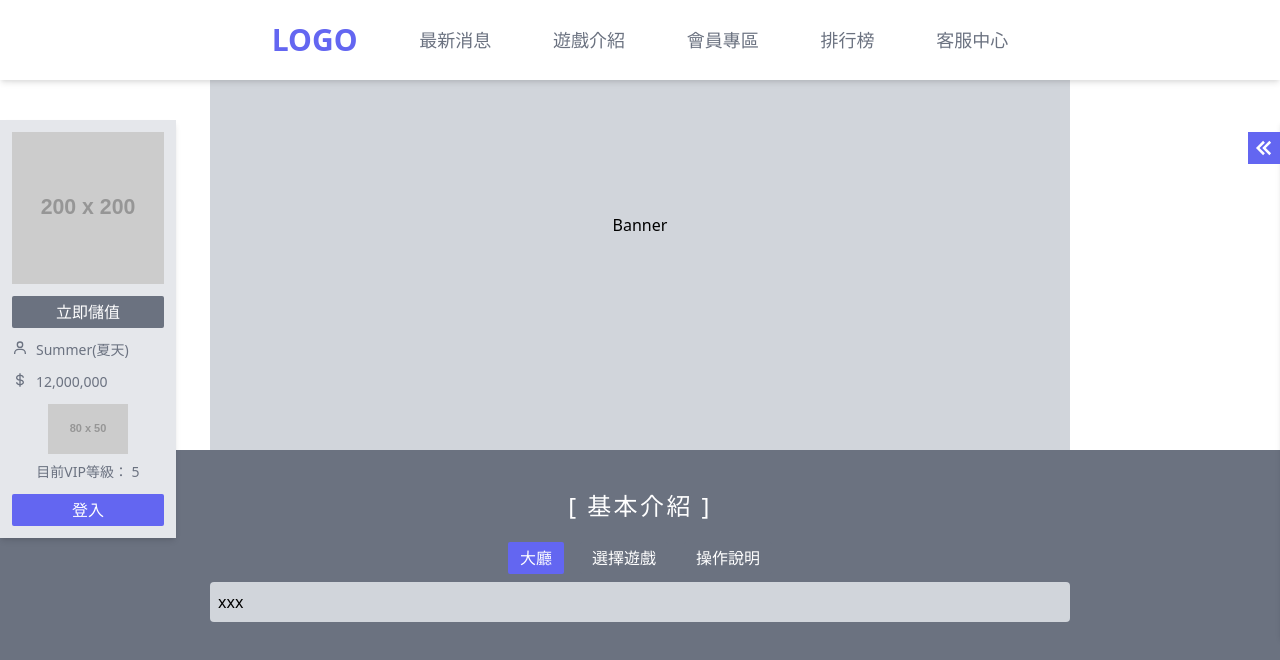
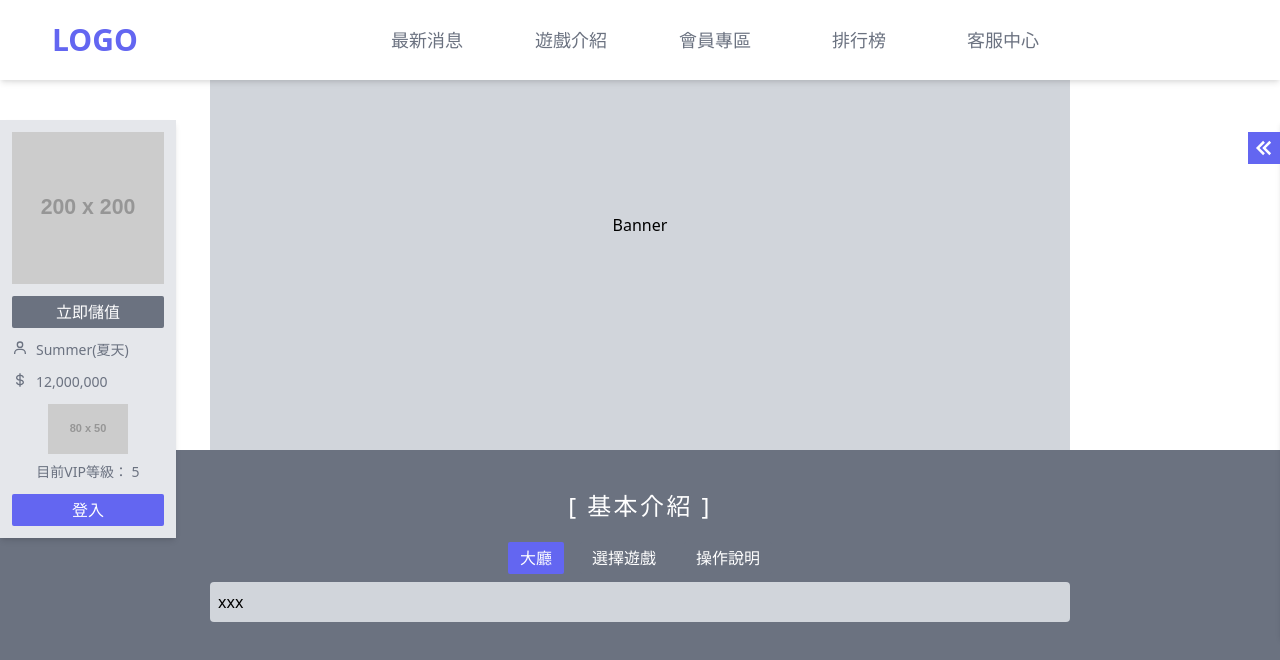
Before and after one commit to summerchen0101/official777-v2, a Next.js app: page /intro in a window 1280 px wide. Shown: the top 660 px of the page. Built offline with nearby package versions, Linux system fonts and the light colour scheme.

Commit message:
HeaderNav style updated

```diff
--- a/components/HeaderNavItem.tsx
+++ /dev/null
@@ -1,35 +0,0 @@
-type SubNavType = {
-  label: string
-  onClick?: () => void
-}
-
-interface HeaderNavItemProps {
-  onClick?: () => void
-  label: string
-  subs?: SubNavType[]
-}
-
-function HeaderNavItem({ onClick, label, subs }: HeaderNavItemProps) {
-  return (
-    <div className="nav relative" onClick={onClick}>
-      {label}
-      {subs && (
-        <div className="sub-nav-list absolute flex flex-col w-32 left-0 -ml-6">
-          <div className="mt-6 bg-white py-3 rounded-b shadow-lg">
-            {subs.map((t, i) => (
-              <div
-                key={i}
-                className="text-base text-gray-500 hover:text-indigo-500 py-1"
-                onClick={t.onClick}
-              >
-                {t.label}
-              </div>
-            ))}
-          </div>
-        </div>
-      )}
-    </div>
-  )
-}
-
-export default HeaderNavItem
--- a/components/layout/HeaderNav.tsx
+++ b/components/layout/HeaderNav.tsx
@@ -1,47 +1,41 @@
+import { menu } from '@/lib/menu'
 import { useRouter } from 'next/dist/client/router'
-
-import HeaderNavItem from '../HeaderNavItem'
+import Link from 'next/link'
 
 function HeaderNav() {
   const router = useRouter()
+
   return (
     <header className="bg-white shadow-md fixed top-0 w-full z-30">
-      <div className="w-[860px] h-[80px] mx-auto flex justify-evenly items-center">
+      <div className="h-[80px] mx-auto flex items-center px-5">
         <div
-          className="text-3xl text-indigo-500 font-semibold cursor-pointer"
+          className="text-3xl text-indigo-500 font-semibold cursor-pointer px-8 py-2"
           onClick={() => router.push('/')}
         >
           LOGO
         </div>
-        <HeaderNavItem label="最新消息" onClick={() => router.push('#news')} />
-        <HeaderNavItem
-          label="遊戲介紹"
-          subs={[
-            { label: '基本介紹', onClick: () => router.push('/game-basic') },
-            { label: '遊戲說明', onClick: () => router.push('/game-intro') },
-            { label: '道具說明', onClick: () => router.push('/obj-intro') },
-            { label: '紅包說明', onClick: () => router.push('/gift-intro') },
-            { label: 'VIP介紹', onClick: () => router.push('/') },
-          ]}
-        />
-        <HeaderNavItem
-          label="會員專區"
-          subs={[
-            { label: '會員資料', onClick: () => router.push('/user-basic') },
-            { label: '修改密碼', onClick: () => router.push('/user-pw') },
-            { label: '儲值購點', onClick: () => router.push('/recharge') },
-            { label: '儲值紀錄', onClick: () => router.push('/recharge-rec') },
-          ]}
-        />
-        <HeaderNavItem label="排行榜" onClick={() => router.push('/rank')} />
-        <HeaderNavItem
-          label="客服中心"
-          subs={[
-            { label: '常見問題', onClick: () => router.push('/faq') },
-            { label: '聯繫客服', onClick: () => router.push('/contact') },
-            { label: '表單下載', onClick: () => router.push('/files') },
-          ]}
-        />
+        <div className="flex-1 group flex flex-col items-center">
+          <div className="flex px-5">
+            {menu.map((m, i) => (
+              <div key={i} className="nav">
+                {m.label}
+              </div>
+            ))}
+          </div>
+          <div className="pt-[80px] invisible opacity-0 group-hover:visible group-hover:opacity-100 absolute top-0 cursor-pointer transition-all">
+            <div className=" bg-gradient-to-b from-gray-900 via-gray-800 opacity-95 py-5 px-5 flex space-x- justify-center h-56">
+              {menu.map((m, m_i) => (
+                <div key={m_i} className="space-y-2 w-36">
+                  {m.subs?.map((t, i) => (
+                    <div key={i} className="nav-link" onClick={t.onClick}>
+                      {t.path ? <Link href={t.path}>{t.label}</Link> : t.label}
+                    </div>
+                  ))}
+                </div>
+              ))}
+            </div>
+          </div>
+        </div>
       </div>
     </header>
   )
--- /dev/null
+++ b/lib/menu.ts
@@ -0,0 +1,47 @@
+export interface Menu {
+  label: string
+  onClick?: () => void
+  subs?: Menu[]
+  path?: string
+}
+
+export const menu: Menu[] = [
+  {
+    label: '最新消息',
+    subs: [{ label: '公告', path: '/#news' }],
+  },
+  {
+    label: '遊戲介紹',
+    subs: [
+      { label: '基本介紹', path: '/game-basic' },
+      { label: '遊戲說明', path: '/game-intro' },
+      { label: '道具說明', path: '/obj-intro' },
+      { label: '紅包說明', path: '/gift-intro' },
+      { label: 'VIP介紹', path: '/' },
+    ],
+  },
+  {
+    label: '會員專區',
+    subs: [
+      { label: '會員資料', path: '/user-basic' },
+      { label: '修改密碼', path: '/user-pw' },
+      { label: '儲值購點', path: '/recharge' },
+      { label: '儲值紀錄', path: '/recharge-rec' },
+    ],
+  },
+  {
+    label: '排行榜',
+    subs: [
+      { label: '金幣排行', path: '/' },
+      { label: 'SLOT賠率排行', path: '/' },
+    ],
+  },
+  {
+    label: '客服中心',
+    subs: [
+      { label: '常見問題', path: '/faq' },
+      { label: '聯繫客服', path: '/contact' },
+      { label: '表單下載', path: '/files' },
+    ],
+  },
+]
--- a/styles/globals.css
+++ b/styles/globals.css
@@ -61,16 +61,19 @@ html {
 }
 
 .nav {
-  @apply text-lg text-gray-500 border-b-4 border-transparent hover:border-indigo-400 pb-1 cursor-pointer text-center -mb-2;
+  @apply text-lg text-gray-500 border-transparent cursor-pointer text-center w-36;
 }
-
+.nav-link {
+  @apply text-gray-300 hover:text-white text-center;
+}
+/*
 .nav .sub-nav-list {
   @apply invisible;
 }
 
 .nav:hover .sub-nav-list {
   @apply visible;
-}
+} */
 
 section {
   scroll-margin-top: 80px;
```
